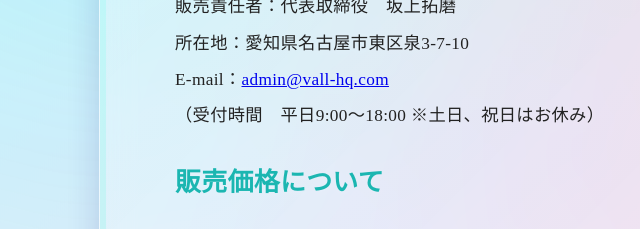
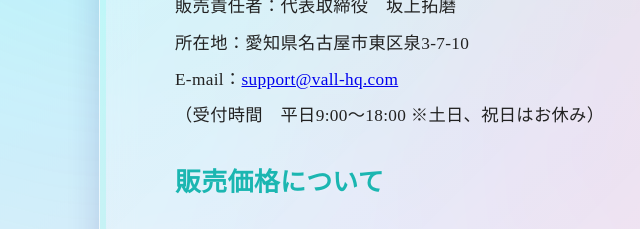
Before and after one commit to TakumaSakaue/Company_page, a plain HTML site: page commerce.html in a window 1280 px wide. Shown: the part 377-606 px from the top of the page, 15-655 px from the left. Drawn offline with Linux system fonts and the light colour scheme.

Commit message:
問い合わせ先メールアドレスをsupport@vall-hq.comに全ページで統一

```diff
--- a/commerce.html
+++ b/commerce.html
@@ -21,7 +21,7 @@
         <p>販売業者名：株式会社Vall<br>
         販売責任者：代表取締役　坂上拓磨<br>
         所在地：愛知県名古屋市東区泉3-7-10<br>
-        E-mail：<a href="mailto:admin@vall-hq.com">admin@vall-hq.com</a><br>
+        E-mail：<a href="mailto:support@vall-hq.com">support@vall-hq.com</a><br>
         （受付時間　平日9:00～18:00 ※土日、祝日はお休み）</p>
 
         <h2>販売価格について</h2>
@@ -74,7 +74,7 @@
         <h2>その他</h2>
         <p>営業時間：9:00～18:00<br>
         休業日：土日・祝祭日<br>
-        連絡先：E-mail <a href="mailto:admin@vall-hq.com">admin@vall-hq.com</a></p>
+        連絡先：E-mail <a href="mailto:support@vall-hq.com">support@vall-hq.com</a></p>
       </div>
     </section>
   </main>
@@ -83,7 +83,7 @@
     <a href="company.html" class="privacy-btn simple">Company</a>
     <a href="privacy.html" class="privacy-btn simple">Policy</a>
     <a href="commerce.html" class="privacy-btn simple">Commerce</a>
-    <a href="mailto:admin@vall-hq.com" class="privacy-btn simple">Contact</a>
+    <a href="mailto:support@vall-hq.com" class="privacy-btn simple">Contact</a>
   </div>
   <div class="social-links">
     <a href="https://x.com/AI__TAKUMA" target="_blank" class="social-icon twitter">
```
Also changed, not shown: company.html (+2 -2 lines), index.html (+1 -1 lines), privacy.html (+2 -2 lines).
